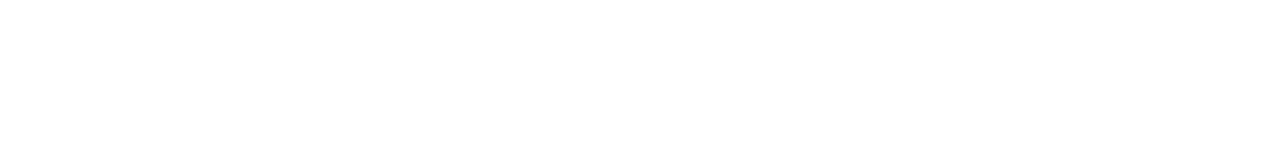
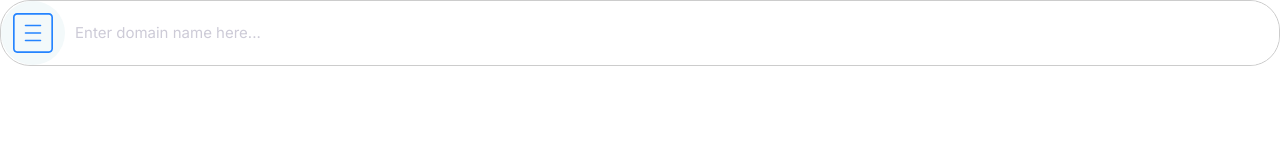
Before and after one commit to creatcoder/web3.0, a plain HTML site: page index.html in a window 1280 px wide. Drawn offline with Linux system fonts and the light colour scheme.

Commit message:
Create input group.

```diff
--- a/css/styles.css
+++ b/css/styles.css
@@ -4,6 +4,8 @@
     --color-accent:#ff3400;
     --color-headings:#1b0760;
     --color-body:#918ca4;
+    --color-border:#ccc;
+    --border-radius:30px;
 }
 
 /*Typography  */
@@ -173,3 +175,40 @@ a{
     justify-content: center;
     align-items: center;
 }
+
+/* Inputs */
+.input{
+    border-radius:var(--border-radius);
+    border: 1px solid var(--color-border);
+    color: var(--color-headings);
+    font-size: 2rem;
+    outline: 0;
+    padding: 1.5rem 3.5rem;
+}
+
+::placeholder{
+    color:#cdcbd7;
+}
+
+.input-group{
+    border:1px solid var(--color-border);
+    border-radius: var(--border-radius);
+    display: flex;
+
+}
+
+.input-group .input{
+    border:0;
+    flex-grow: 1;
+    padding: 1.5rem 1rem;
+}
+
+.input-group .btn{
+    margin: 4px;
+}
+
+@media screen and (min-width:1024px){
+    .input{
+        font-size:1.5rem;
+    }
+}
--- a/index.html
+++ b/index.html
@@ -14,5 +14,18 @@
     <link rel="stylesheet" href="css/normalize.css" />
     <link rel="stylesheet" href="css/styles.css" />
   </head>
-  <body></body>
+  <body>
+    <div class="input-group">
+      <span class="icon-container">
+        <svg class="icon icon--primary">
+          <use xlink:href="images/sprite.svg#menu"></use>
+        </svg>
+      </span>
+      <input
+        type="text"
+        class="input"
+        placeholder="Enter domain name here..."
+      />
+    </div>
+  </body>
 </html>
```
